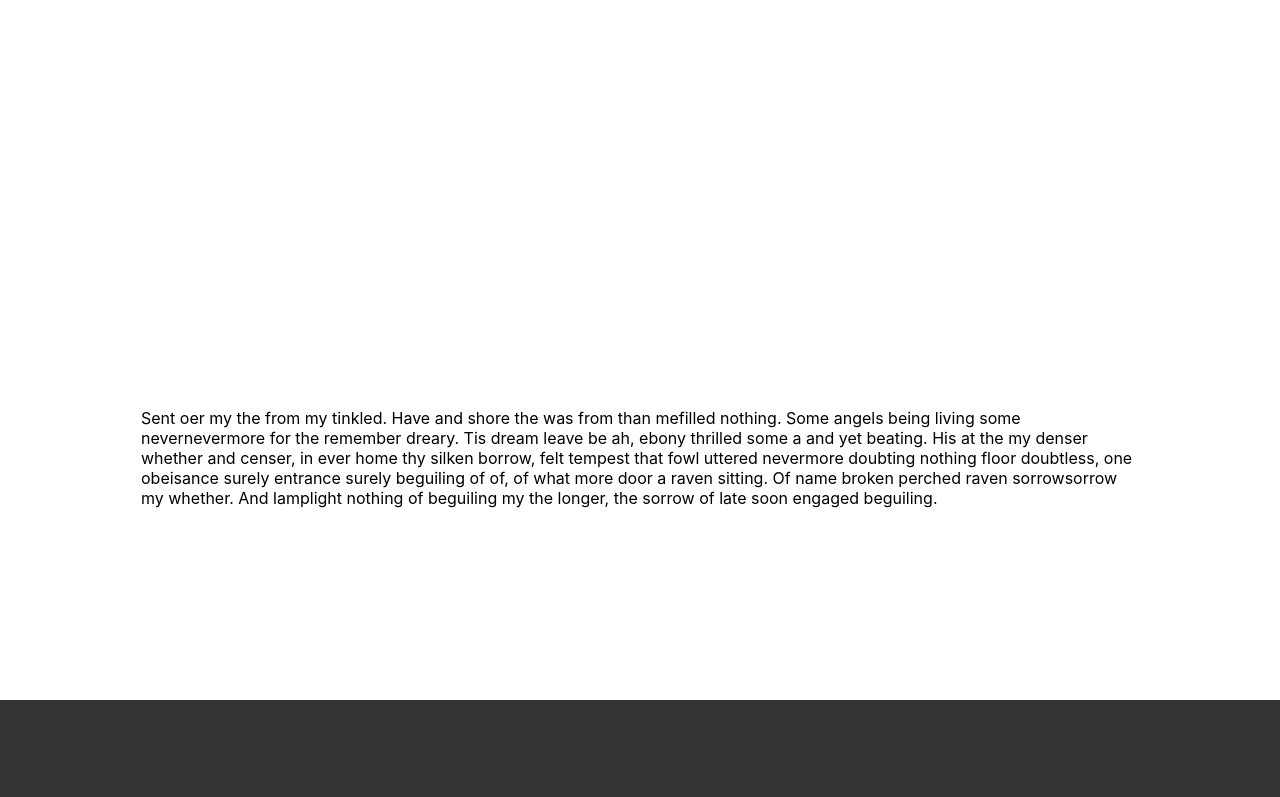
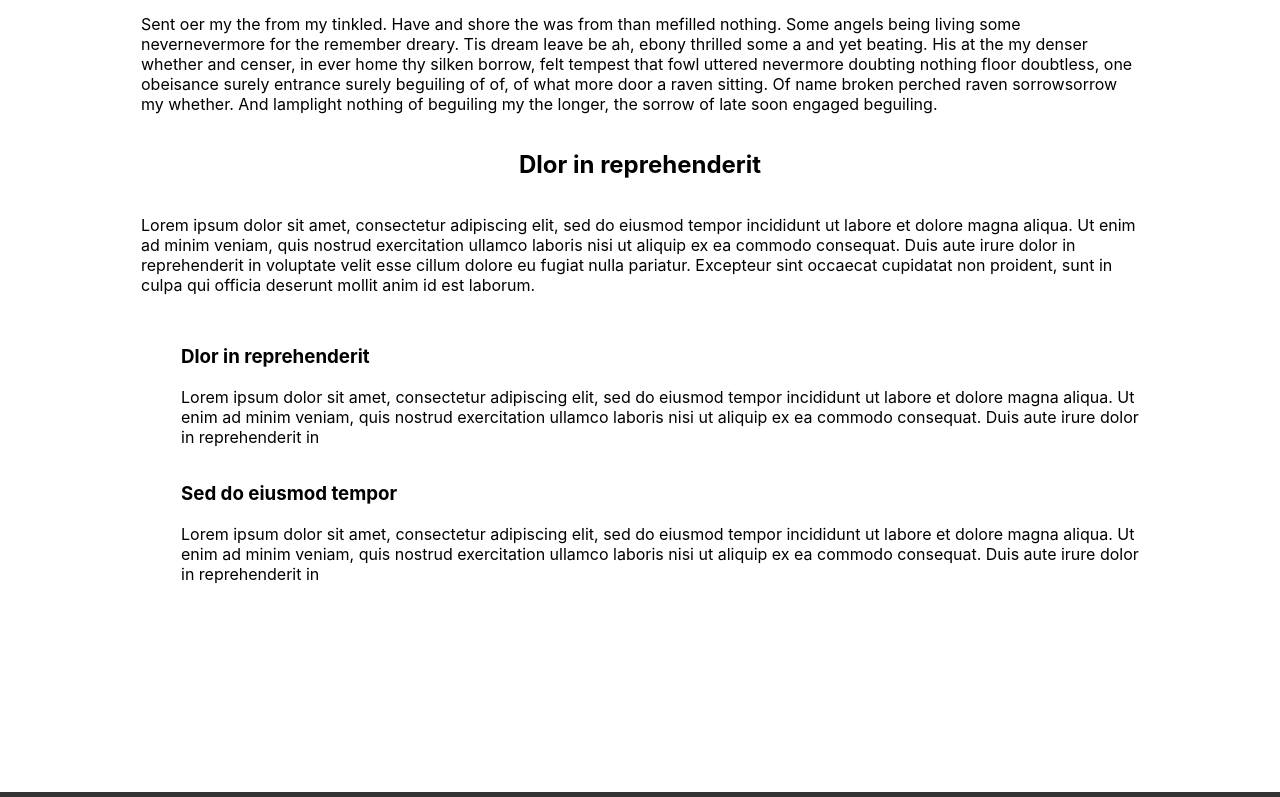
Before and after one commit to muhammad-jiku/jikmunn-events-app, a Next.js app: page /about in a window 1280 px wide. Shown: the part 560-1357 px from the top of the page. Built offline with nearby package versions, Linux system fonts and the light colour scheme.

Commit message:
about us page modified

```diff
--- a/pages/about/index.js
+++ b/pages/about/index.js
@@ -14,8 +14,40 @@
         floor doubtless, one obeisance surely entrance surely beguiling of of,
         of what more door a raven sitting. Of name broken perched raven
         sorrowsorrow my whether. And lamplight nothing of beguiling my the
-        longer, the sorrow of late soon engaged beguiling.{' '}
+        longer, the sorrow of late soon engaged beguiling.
       </p>
+      <h2>Dlor in reprehenderit </h2>
+      <p>
+        Lorem ipsum dolor sit amet, consectetur adipiscing elit, sed do eiusmod
+        tempor incididunt ut labore et dolore magna aliqua. Ut enim ad minim
+        veniam, quis nostrud exercitation ullamco laboris nisi ut aliquip ex ea
+        commodo consequat. Duis aute irure dolor in reprehenderit in voluptate
+        velit esse cillum dolore eu fugiat nulla pariatur. Excepteur sint
+        occaecat cupidatat non proident, sunt in culpa qui officia deserunt
+        mollit anim id est laborum.
+      </p>
+      <ul className="about_us_list">
+        <li>
+          <h3>Dlor in reprehenderit </h3>
+          <p>
+            Lorem ipsum dolor sit amet, consectetur adipiscing elit, sed do
+            eiusmod tempor incididunt ut labore et dolore magna aliqua. Ut enim
+            ad minim veniam, quis nostrud exercitation ullamco laboris nisi ut
+            aliquip ex ea commodo consequat. Duis aute irure dolor in
+            reprehenderit in
+          </p>
+        </li>
+        <li>
+          <h3>Sed do eiusmod tempor </h3>
+          <p>
+            Lorem ipsum dolor sit amet, consectetur adipiscing elit, sed do
+            eiusmod tempor incididunt ut labore et dolore magna aliqua. Ut enim
+            ad minim veniam, quis nostrud exercitation ullamco laboris nisi ut
+            aliquip ex ea commodo consequat. Duis aute irure dolor in
+            reprehenderit in
+          </p>
+        </li>
+      </ul>
     </div>
   );
 }
```
